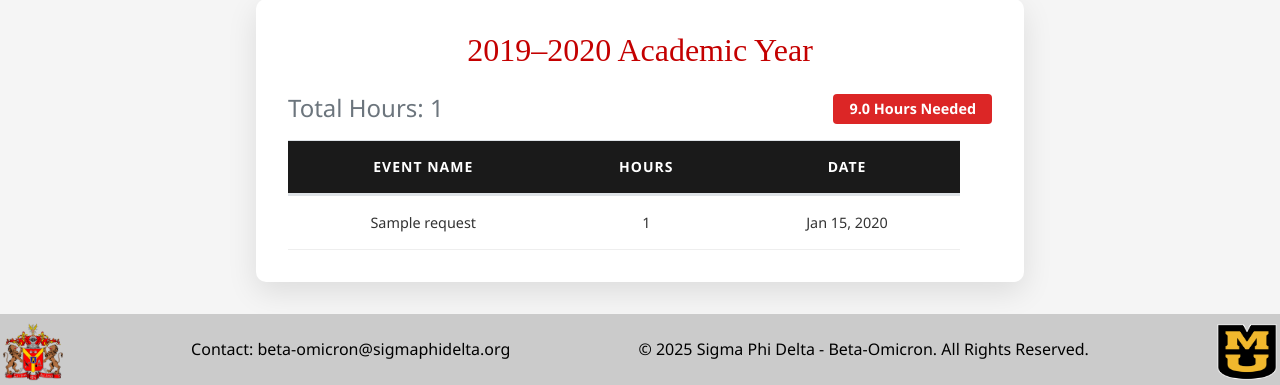
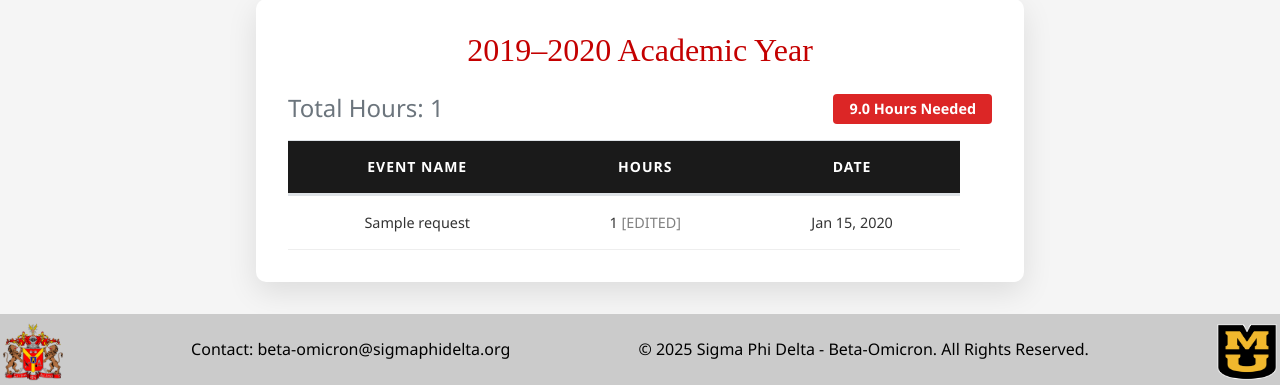
Before and after one commit to smk37git/SPDWEBAPP_ENV, a Django app: page /philanthropy/brother/1/ in a window 1280 px wide. Shown: the part 468-853 px from the top of the page. Run offline with Django 4.2, Linux system fonts and the light colour scheme; a user stored in the database is signed in; tables that the repository leaves empty hold one stand-in row (values such as "Sample post"); grey boxes marked "Sample" are stand-in pictures; some libraries are stand-ins or nearby versions.

Commit message:
Now indicates when marks and philanthropy hours have been edited.

```diff
--- a/SPDWEBAPP/NEWMEMBER/templates/newmember_marks_history.html
+++ b/SPDWEBAPP/NEWMEMBER/templates/newmember_marks_history.html
@@ -36,7 +36,7 @@
                     <tr {% if forloop.counter|divisibleby:2 %}style="background-color: #f9f9f9;"{% endif %}>
                         <td data-label="ACTIVE MEMBER">{{ mark.requesting_user.brother_profile.firstName }} {{ mark.requesting_user.brother_profile.lastName }}</td>
                         <td data-label="REASON">{{ mark.mark_event_title }}</td>
-                        <td data-label="MARKS">{{ mark.mark_value }} </td>
+                        <td data-label="MARKS">{{ mark.mark_value }} {% if mark.last_edited_at %} <span style="color: grey;">[EDITED]</span>{% endif %}</td>
                         <td data-lavel="DATE">{{ mark.mark_event_date|date:"M d, Y" }}</td>
                         {% if is_nm_board %}
                             <td><a href="{% url 'newmember_edit_mark' mark.id %}" class="btn btn-sm btn-success">Edit</a></td>
--- a/SPDWEBAPP/PHILANTHROPY/templates/philanthropy_brother_history.html
+++ b/SPDWEBAPP/PHILANTHROPY/templates/philanthropy_brother_history.html
@@ -43,7 +43,7 @@
                     {% for event in ay.events %}
                     <tr {% if forloop.counter|divisibleby:2 %}style="background-color: #f9f9f9;"{% endif %}>
                         <td style="padding: 15px 20px;">{{ event.philanthropy_event_title }}</td>
-                        <td style="padding: 15px 20px;">{{ event.philanthropy_event_hours }}</td>
+                        <td style="padding: 15px 20px;">{{ event.philanthropy_event_hours }}{% if event.last_edited_at %} <span style="color: grey;">[EDITED]</span>{% endif %}</td>
                         <td style="padding: 15px 20px;">{{ event.philanthropy_event_date|date:"M d, Y" }}</td>
                         {% if is_philanthropy_chair %}
                         <td style="padding: 15px 20px;">
```
